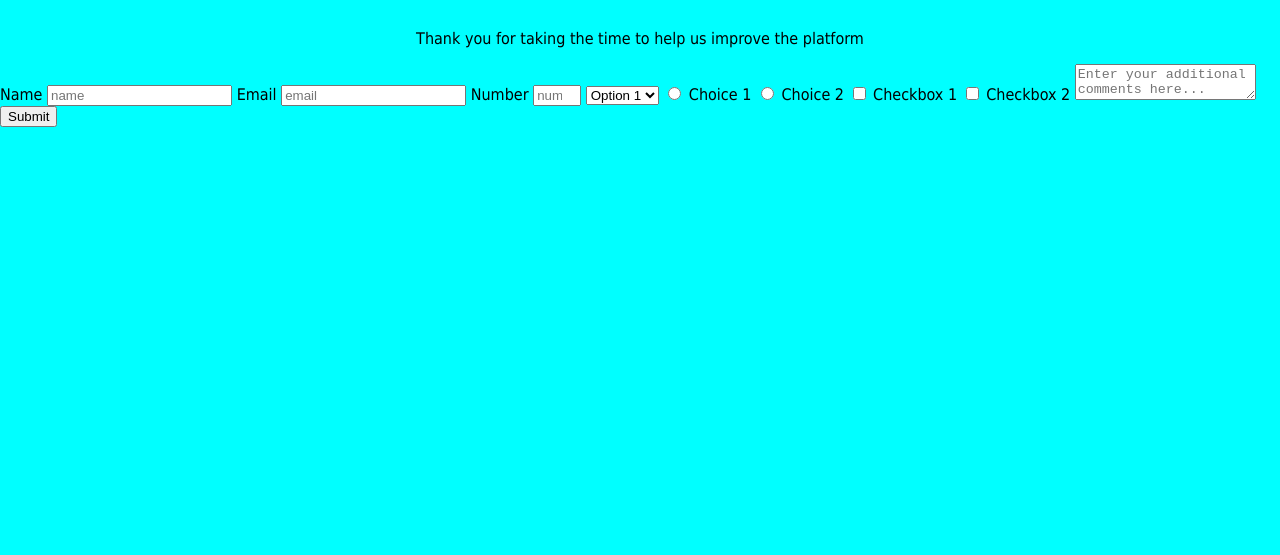
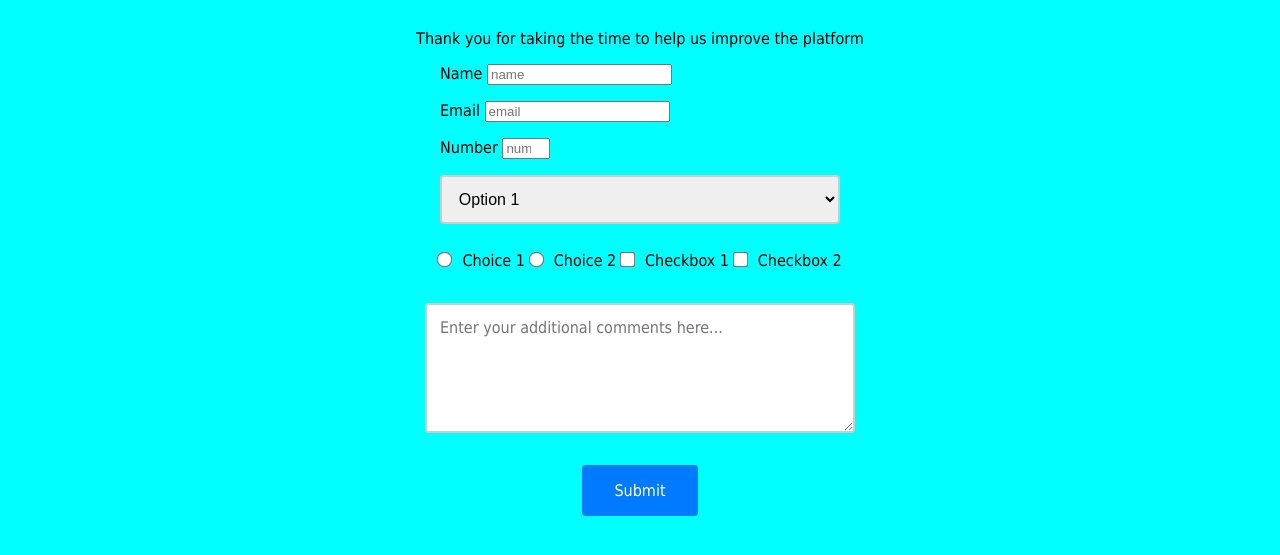
Before and after one commit to mjes24/Survey-form, a plain HTML site: page index.html in a window 1280 px wide. Shown: the part 73-628 px from the top of the page. Drawn offline with Linux system fonts and the light colour scheme.

Commit message:
Implement styled survey form

```diff
--- a/styles.css
+++ b/styles.css
@@ -11,3 +11,62 @@ h1, p {
   margin: 1em auto;
   text-align: center;
 }
+#survey-form{
+  width: 60vw;
+  max-width: 500px;
+  margin: 0 auto;
+  padding-bottom: 2em;
+  text-align: center;
+}
+#survey-form label {
+  display: block;
+  margin: 1em auto;
+  text-align: left;
+  max-width: 400px;
+}
+
+#dropdown {
+  display: block;
+  width: 80%;
+  margin: 1em auto;
+  padding: 0.8em;
+  font-size: 16px;
+  border: 2px solid #ccc;
+  border-radius: 4px;
+}
+input[type="radio"] {
+  margin: 1em 0.5em 1em 0;
+  transform: scale(1.2);
+}
+input[type="checkbox"] {
+  margin: 1em 0.5em 1em 0;
+  transform: scale(1.2);
+}
+textarea{
+  display: block;
+  width: 80%;
+  margin: 1.5rem auto;
+   padding: 0.8em;
+  font-size: 16px;
+  font-family: Tahoma;
+  border: 2px solid #ccc;
+  border-radius: 4px;
+  min-height: 100px;
+ resize: vertical;
+}
+#submit {
+  display: block;
+  margin: 2em auto;
+  padding: 1em 2em;
+  font-size: 16px;
+  font-family: Tahoma;
+  background-color: #007bff;
+  color: white;
+  border: none;
+  border-radius: 4px;
+  cursor: pointer;
+}
+
+#submit:hover {
+  background-color: #0056b3;
+}
```
